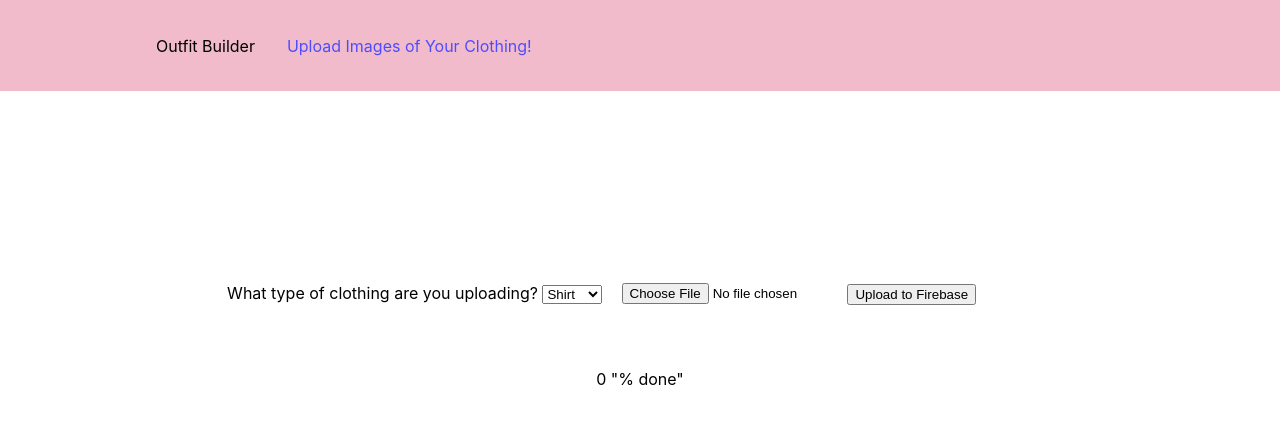
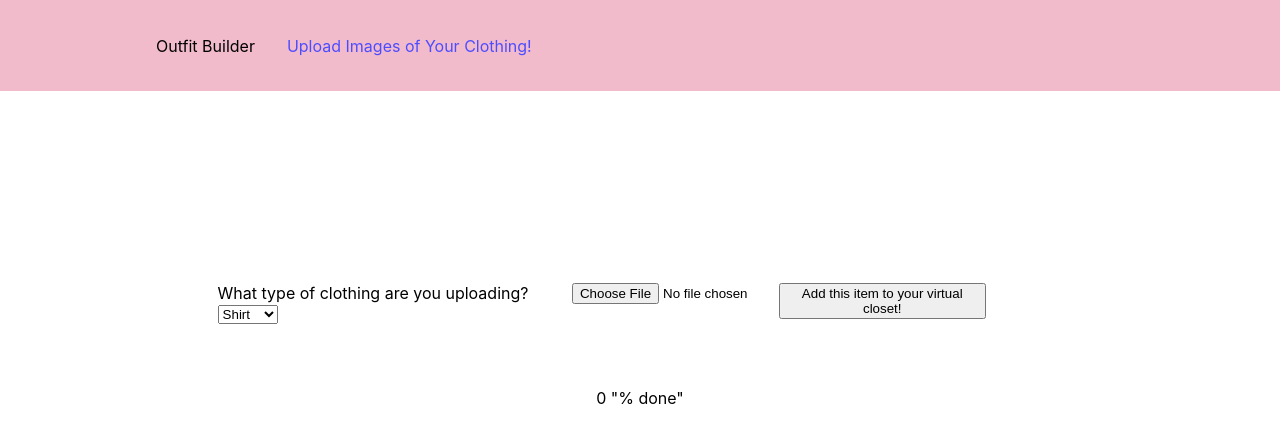
Before and after one commit to neha-vard/king-booleans-virtual-closet, a React (Create React App) app in the folder firebase-upload/: page /clothing-upload in a window 1280 px wide. Shown: the top 442 px of the page. Built offline with nearby package versions, Linux system fonts and the light colour scheme.

Commit message:
Change upload button label

```diff
--- a/firebase-upload/src/pages/clothing-upload.js
+++ b/firebase-upload/src/pages/clothing-upload.js
@@ -70,7 +70,7 @@ const ClothingUpload = () => {
           <input type="file" onChange={handleChange} accept="/image/*" />
 
           <div style={{ marginLeft: "-6%" }}>
-            <button onClick={handleUpload}>Upload to Firebase</button>
+            <button onClick={handleUpload}>Add this item to your virtual closet!</button>
           </div>
         </div>
       </div>
```
